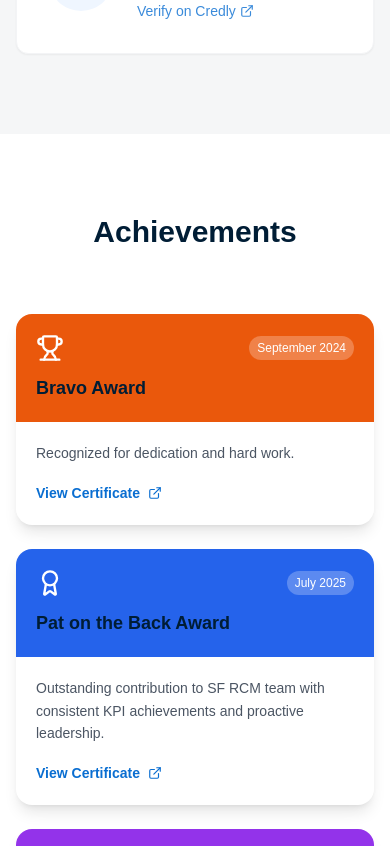
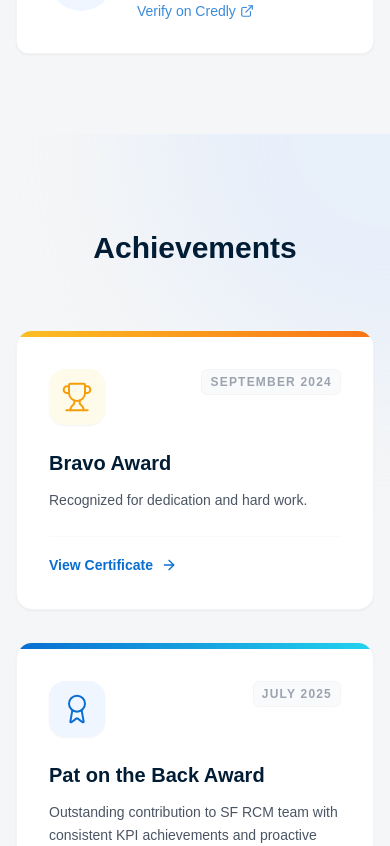
Before and after one commit to ZaidOdam/sap-portfolio, a React (Vite) app: page / in a window 390 px wide. Shown: the part 4060-4906 px from the top of the page. Built offline with nearby package versions, Linux system fonts and the light colour scheme.

Commit message:
achievement section and resume updated

```diff
--- a/src/components/Achievements.jsx
+++ b/src/components/Achievements.jsx
@@ -1,6 +1,6 @@
 import React from 'react';
 import { motion } from 'framer-motion';
-import { Trophy, Award, Star, Medal, ExternalLink } from 'lucide-react';
+import { Trophy, Award, Star, Medal, ExternalLink, ArrowRight } from 'lucide-react';
 
 const achievements = [
     {
@@ -9,7 +9,9 @@ const achievements = [
         description: "Recognized for dedication and hard work.",
         link: "https://drive.google.com/file/d/1GcixXKTmPFO9m5sB8IOGFJX2dWdGPTQq/view?usp=drive_link",
         icon: Trophy,
-        bgColor: "bg-orange-600"
+        color: "text-amber-500",
+        bgGradient: "from-amber-400 to-orange-500",
+        lightBg: "bg-amber-50"
     },
     {
         title: "Pat on the Back Award",
@@ -17,7 +19,9 @@ const achievements = [
         description: "Outstanding contribution to SF RCM team with consistent KPI achievements and proactive leadership.",
         link: "https://drive.google.com/file/d/1JSRhGCvHg3pWFGZTbDfNGj7eGjjFsESG/view?usp=drive_link",
         icon: Award,
-        bgColor: "bg-blue-600"
+        color: "text-sap-blue",
+        bgGradient: "from-sap-blue to-cyan-400",
+        lightBg: "bg-blue-50"
     },
     {
         title: "Pat on the Back Award",
@@ -25,7 +29,9 @@ const achievements = [
         description: "Exceeded KPIs with exceptional customer service and rapid skill advancement.",
         link: "https://drive.google.com/file/d/1BvVleqkoFWBs0vqqlwzmdtDXHawCqEpo/view?usp=drive_link",
         icon: Star,
-        bgColor: "bg-purple-600"
+        color: "text-purple-600",
+        bgGradient: "from-purple-500 to-indigo-600",
+        lightBg: "bg-purple-50"
     },
     {
         title: "Certificate of Appreciation",
@@ -33,14 +39,22 @@ const achievements = [
         description: "Exemplary performance contributing to SAP and Tech Mahindra's growth.",
         link: "https://drive.google.com/file/d/1jUOYm4Zbn3xA9AGfV4CyFeu7xs7fCUQc/view?usp=drive_link",
         icon: Medal,
-        bgColor: "bg-teal-600"
+        color: "text-teal-600",
+        bgGradient: "from-teal-400 to-emerald-600",
+        lightBg: "bg-teal-50"
     }
 ];
 
 const Achievements = () => {
     return (
-        <section id="achievements" className="py-20 bg-white">
-            <div className="container mx-auto px-4 md:px-6">
+        <section id="achievements" className="py-24 bg-sap-bg-grey relative overflow-hidden">
+            {/* Background Decoration */}
+            <div className="absolute top-0 left-0 w-full h-full overflow-hidden pointer-events-none">
+                <div className="absolute top-0 right-0 w-[500px] h-[500px] bg-blue-100/50 rounded-full blur-3xl -translate-y-1/2 translate-x-1/2" />
+                <div className="absolute bottom-0 left-0 w-[500px] h-[500px] bg-indigo-100/50 rounded-full blur-3xl translate-y-1/2 -translate-x-1/2" />
+            </div>
+
+            <div className="container mx-auto px-4 md:px-6 relative z-10">
                 <motion.h2
                     className="text-3xl md:text-4xl font-bold text-center mb-16 text-sap-dark-blue"
                     initial={{ opacity: 0, y: 20 }}
@@ -50,41 +64,51 @@ const Achievements = () => {
                     Achievements
                 </motion.h2>
 
-                <div className="grid grid-cols-1 md:grid-cols-2 lg:grid-cols-4 gap-6 max-w-7xl mx-auto">
+                <div className="grid grid-cols-1 md:grid-cols-2 lg:grid-cols-4 gap-8 max-w-7xl mx-auto">
                     {achievements.map((achievement, idx) => {
                         const IconComponent = achievement.icon;
                         return (
                             <motion.div
                                 key={idx}
-                                className="bg-white rounded-2xl shadow-lg hover:shadow-xl transition-all duration-300 overflow-hidden group"
+                                className="group relative bg-white rounded-2xl shadow-sm hover:shadow-2xl transition-all duration-500 flex flex-col overflow-hidden border border-gray-100"
                                 initial={{ opacity: 0, y: 30 }}
                                 whileInView={{ opacity: 1, y: 0 }}
                                 viewport={{ once: true }}
                                 transition={{ delay: idx * 0.1 }}
-                                whileHover={{ y: -5 }}
+                                whileHover={{ y: -8 }}
                             >
-                                <div className={`${achievement.bgColor} p-5 text-white`}>
-                                    <div className="flex items-center justify-between">
-                                        <IconComponent size={28} />
-                                        <span className="text-xs font-medium bg-white/25 px-2 py-1 rounded-full">
+                                {/* Top Accent Line */}
+                                <div className={`h-1.5 w-full bg-gradient-to-r ${achievement.bgGradient}`} />
+
+                                <div className="p-8 flex-1 flex flex-col">
+                                    <div className="flex justify-between items-start mb-6">
+                                        <div className={`p-3 rounded-2xl ${achievement.lightBg} ${achievement.color} group-hover:scale-110 transition-transform duration-300 shadow-sm`}>
+                                            <IconComponent size={32} strokeWidth={1.5} />
+                                        </div>
+                                        <span className="text-xs font-bold text-gray-400 uppercase tracking-widest border border-gray-100 px-2 py-1 rounded-md bg-gray-50">
                                             {achievement.date}
                                         </span>
                                     </div>
-                                    <h3 className="text-lg font-bold mt-3">{achievement.title}</h3>
-                                </div>
 
-                                <div className="p-5">
-                                    <p className="text-gray-600 text-sm mb-4 leading-relaxed">
+                                    <h3 className="text-xl font-bold text-sap-dark-blue mb-3 group-hover:text-sap-blue transition-colors">
+                                        {achievement.title}
+                                    </h3>
+
+                                    <p className="text-gray-600 text-sm leading-relaxed mb-6 flex-1">
                                         {achievement.description}
                                     </p>
+
+                                    <div className="mt-auto pt-4 border-t border-gray-50">
                                         <a
                                             href={achievement.link}
                                             target="_blank"
                                             rel="noopener noreferrer"
-                                        className="inline-flex items-center gap-2 text-sap-blue font-semibold text-sm hover:gap-3 transition-all"
+                                            className="group/link inline-flex items-center gap-2 text-sm font-semibold text-sap-blue hover:text-sap-dark-blue transition-colors"
                                         >
-                                        View Certificate <ExternalLink size={14} />
+                                            View Certificate
+                                            <ArrowRight size={16} className="transform group-hover/link:translate-x-1 transition-transform" />
                                         </a>
+                                    </div>
                                 </div>
                             </motion.div>
                         );
```
Also changed, not shown: 1 other file (tests, documents, lock files or other folders). Lines whose indentation alone changed are shown as unchanged.
